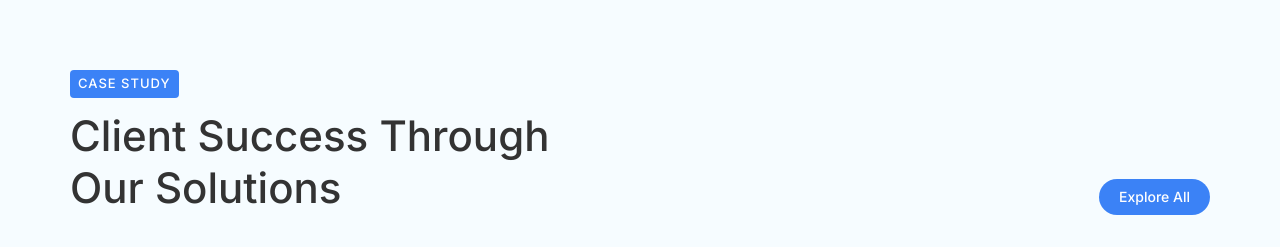
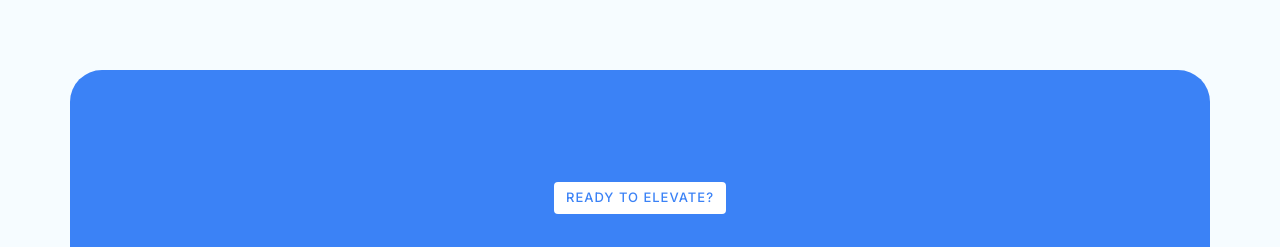
Before and after one commit to Arcks-Techno-Soft/website, a Next.js app: page / in a window 1280 px wide. Shown: the part 7849-8096 px from the top of the page. Built offline with nearby package versions, Linux system fonts and the light colour scheme.

Commit message:
version-3.4 : Commented out case studies section. Will enable it in future.

```diff
--- a/src/app/page.tsx
+++ b/src/app/page.tsx
@@ -8,7 +8,7 @@ import { VideoShowcase } from "@/components/sections/video-showcase";
 import { Stats } from "@/components/sections/stats";
 import { Industries } from "@/components/sections/industries";
 import { Testimonials } from "@/components/sections/testimonials";
-import { CaseStudies } from "@/components/sections/case-studies";
+// import { CaseStudies } from "@/components/sections/case-studies";
 import { CTA } from "@/components/sections/cta";
 import { Footer } from "@/components/footer";
 import { Challenges } from "@/components/sections/challenges";
@@ -28,7 +28,7 @@ export default function Home() {
           <Stats />
           <Industries />
           <Testimonials />
-          <CaseStudies />
+          {/* <CaseStudies /> */}
           <CTA />
         </div>
       </main>
```
